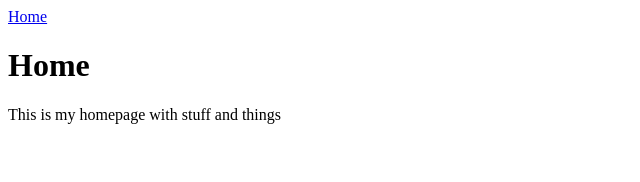
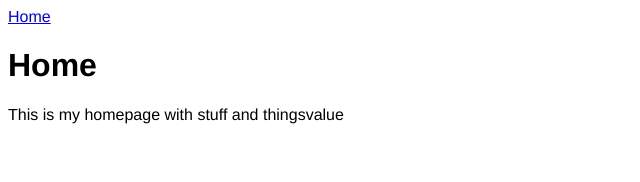
Before and after one commit to pbn04001/react-ts-baseline, a React app: page / in a window 1280 px wide. Shown: the top 182 px of the page, without its empty margins (0-640 px from the left). Built offline with nearby package versions, Linux system fonts and the light colour scheme.

Commit message:
sass in place and working

```diff
--- a/package.json
+++ b/package.json
@@ -21,8 +21,6 @@
   },
   "devDependencies": {
     "@babel/core": "^7.8.4",
-    "@babel/plugin-proposal-nullish-coalescing-operator": "^7.8.3",
-    "@babel/plugin-proposal-optional-chaining": "^7.8.3",
     "@babel/preset-env": "^7.8.4",
     "@babel/preset-react": "^7.8.3",
     "@babel/preset-typescript": "^7.8.3",
@@ -35,15 +33,19 @@
     "awesome-typescript-loader": "^5.2.1",
     "babel-eslint": "^10.0.3",
     "babel-loader": "^8.0.6",
+    "css-loader": "^3.4.2",
     "eslint": "^6.8.0",
     "eslint-config-prettier": "^6.10.0",
     "eslint-loader": "^3.0.3",
     "eslint-plugin-prettier": "^3.1.2",
     "eslint-plugin-react": "^7.18.3",
     "html-webpack-plugin": "^3.2.0",
+    "node-sass": "^4.13.1",
     "prettier": "^1.19.1",
     "prettier-eslint": "^9.0.1",
+    "sass-loader": "^8.0.2",
     "source-map-loader": "^0.2.4",
+    "style-loader": "^1.1.3",
     "ts-node": "^8.6.2",
     "typescript": "^3.7.5",
     "webpack": "^4.41.6",
--- a/src/components/App.tsx
+++ b/src/components/App.tsx
@@ -2,6 +2,8 @@ import * as React from 'react'
 import { BrowserRouter as Router, Switch, Route } from 'react-router-dom'
 import Home from '../views/home/Home'
 import Navigation from './Navigation'
+
+import './app.scss'
 
 export default function App() {
   return (
--- /dev/null
+++ b/src/components/app.scss
@@ -0,0 +1,4 @@
+body, html {
+  font-family: "Helvetica Neue", Helvetica, Arial, sans-serif;
+  font-size: 16px;
+}
--- a/src/views/home/Home.tsx
+++ b/src/views/home/Home.tsx
@@ -1,10 +1,17 @@
 import React from 'react'
+import './home.scss'
 
 export default function Home() {
+  const test = {
+    something: 'value'
+  }
   return (
     <div className="home">
       <h1>Home</h1>
-      This is my homepage with stuff and things
+      <div className="home__body">
+        This is my homepage with stuff and things
+        {test?.something ?? 'Yes'}
+      </div>
     </div>
   )
 }
```
Also changed, not shown: 2 other files (tests, documents, lock files or other folders).
